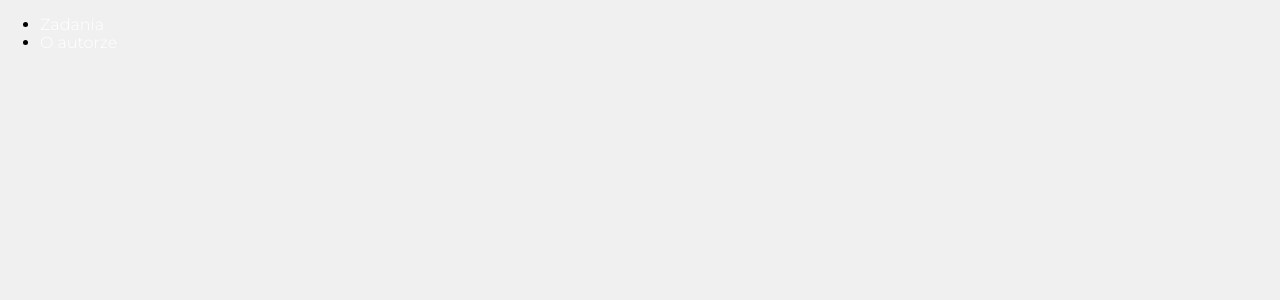
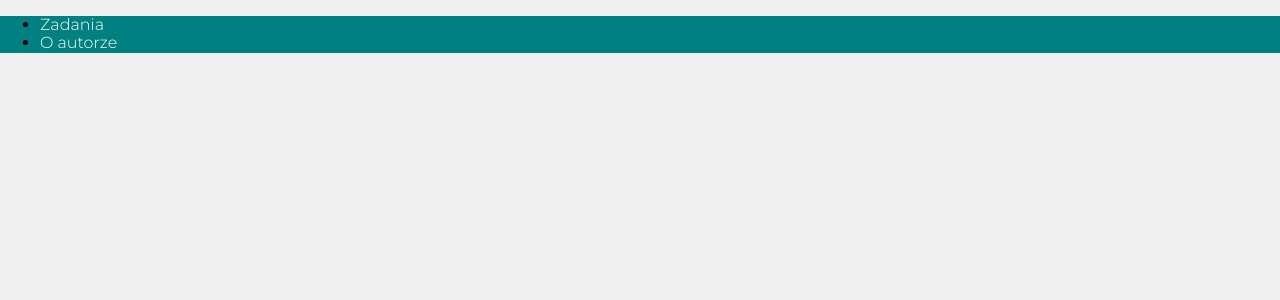
Before and after one commit to kepkaklaudia/task-list-redux, a React (Create React App) app: page / in a window 1280 px wide. Shown: the top 300 px of the page. Built offline with nearby package versions, Linux system fonts and the light colour scheme.

Commit message:
Navigation added

```diff
--- a/src/App.js
+++ b/src/App.js
@@ -2,12 +2,12 @@ import React from "react";
 import { BrowserRouter, Switch, Route } from "react-router-dom";
 import Tasks from "./features/tasks/Tasks";
 import Author from "./features/tasks/author/Author";
-import { StyledNavLink } from "./styled";
+import { StyledNavLink, Navigation } from "./styled";
 
 const App = () => (
   <>
     <BrowserRouter>
-      <nav>
+      <Navigation>
         <ul>
           <li>
             <StyledNavLink to="/zadania">Zadania</StyledNavLink>
@@ -16,6 +16,7 @@ const App = () => (
             <StyledNavLink to="/autor">O autorze</StyledNavLink>
           </li>
         </ul>
+      </Navigation>
         <Switch>
           <Route path="/zadania">
             <Tasks />
@@ -24,7 +25,6 @@ const App = () => (
             <Author />
           </Route>
         </Switch>
-      </nav>
     </BrowserRouter>
   </>
 );
--- a/src/styled.js
+++ b/src/styled.js
@@ -1,5 +1,9 @@
 import styled from "styled-components";
 import { NavLink } from "react-router-dom";
+
+export const Navigation = styled.nav`
+  background-color: ${({theme}) => theme.color.teal};
+`;
 
 export const StyledNavLink = styled(NavLink)`
   text-decoration: none;
```
